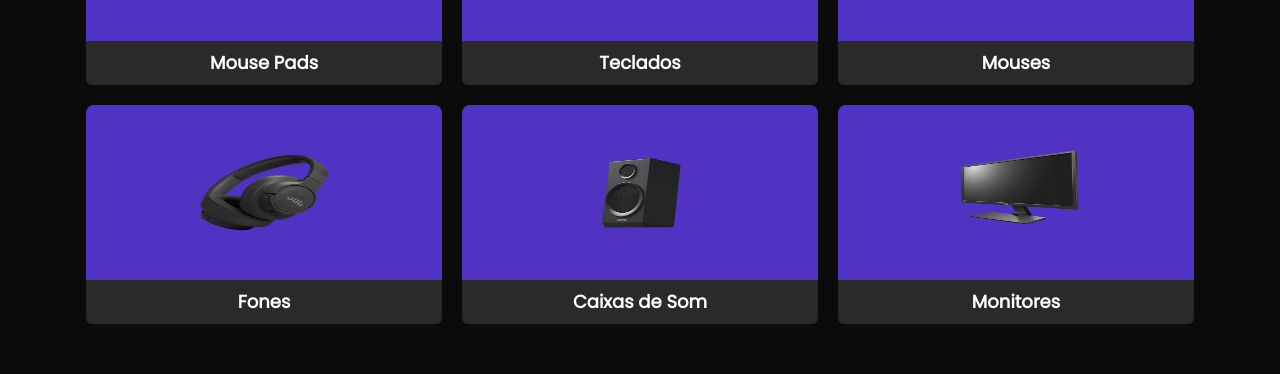
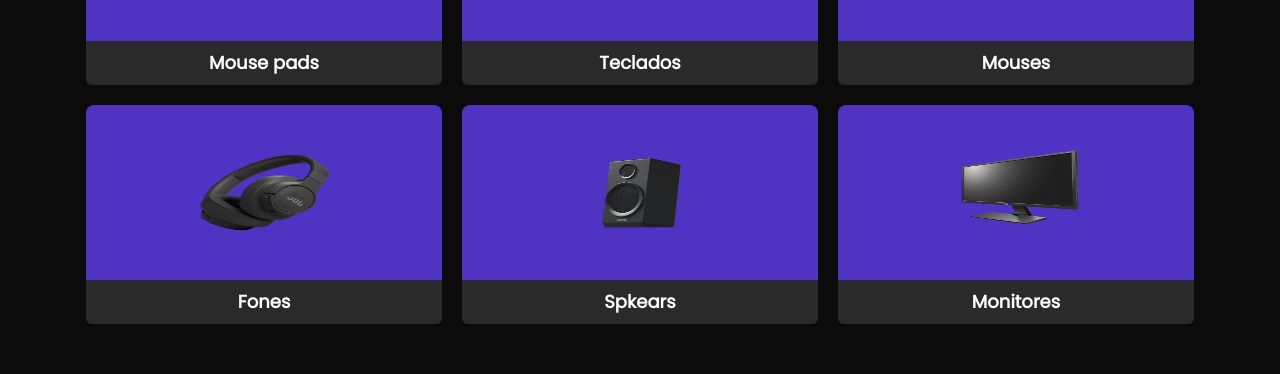
Before and after one commit to Igorwalace/I-Store, a Next.js app: page /pages/catalogo in a window 1280 px wide. Shown: the part 305-679 px from the top of the page. Built offline with nearby package versions, Linux system fonts and the light colour scheme.

Commit message:
array unico

```diff
--- a/src/app/pages/catalogo/arrayProductsCatalogo.tsx
+++ /dev/null
@@ -1,38 +0,0 @@
-export const ProductsCatalogo = [
-    {
-        id: 1,
-        img: '/teclado_catalogo.png',
-        title: 'Teclados',
-        link: '/pages/keyBoard'
-    },
-    {
-        id: 2,
-        img: '/mouse_catalogo_1.png',
-        title: 'Mouses',
-        link: '/pages/mouses'
-    },
-    {
-        id: 3,
-        img: '/monitor_catalogo_1.png',
-        title: 'Monitores',
-        link: '/keyBoard'
-    },
-    {
-        id: 4,
-        img: '/caixa_catalogo_1.png',
-        title: 'Caixas de Som',
-        link: '/keyBoard'
-    },
-    {
-        id: 5,
-        img: '/mouse_pad_catalogo_1.png',
-        title: 'Mouse Pads',
-        link: '/keyBoard'
-    },
-    {
-        id: 6,
-        img: '/phone_banner.png',
-        title: 'Fones',
-        link: '/keyBoard'
-    },
-]
--- a/src/app/pages/catalogo/page.tsx
+++ b/src/app/pages/catalogo/page.tsx
@@ -1,10 +1,14 @@
 import React from 'react'
+import Image from 'next/image'
+import Link from 'next/link'
+
+//Imports React
 import Header from '../header/header'
 import Footer from '../footer/footer'
-import Image from 'next/image'
+import { Products } from '../produtos/ArrayProducts'
+
+//React Icons
 import { GrCatalogOption } from 'react-icons/gr'
-import { ProductsCatalogo } from './arrayProductsCatalogo'
-import Link from 'next/link'
 
 const PageCatalogo = () => {
   return (
@@ -22,20 +26,21 @@ const PageCatalogo = () => {
           <div className='my-5 mb-[80px] flex' >
 
             <div className='flex flex-wrap items-center justify-center gap-5'  >
-              {ProductsCatalogo
+              {Products
+              .filter(Products => Products.type_catalogo == true)
               .sort((a, b)=> Math.random() - 0.5)
               .map((info: any) => (
                 <div key={info.id} className='hover:scale-105 duration-200 cursor-pointer'>
-                  <Link href={info.link} className='bg-[#5033C3] flex items-center justify-center md:min-w-[356px] md:min-h-[175px] h-[150px] w-[160px] rounded-t-lg'>
+                  <Link href={`${info.link_catalogo == 'undefined' ? `/` : `${info.link_catalogo}`}`} className='bg-[#5033C3] flex items-center justify-center md:min-w-[356px] md:min-h-[175px] h-[150px] w-[160px] rounded-t-lg'>
                     <Image
                       className='w-[120px] h-[73px] md:w-[175px] md:h-[89px]'
-                      src={info.img}
+                      src={info.img_catalogo}
                       width={500}
                       height={500}
                       alt="cart"
                     />
                   </Link>
-                  <h1 className='bg-[#2A2A2A] w-full rounded-b-md p-2 text-center md:text-lg font-bold' >{info.title}</h1>
+                  <h1 className='bg-[#2A2A2A] w-full rounded-b-md p-2 text-center md:text-lg font-bold' >{info.title_catalogo}</h1>
                 </div>
               ))}
             </div>
--- a/src/app/pages/home/mouses.tsx
+++ b/src/app/pages/home/mouses.tsx
@@ -12,9 +12,9 @@ const Mouses = () => {
         <>
             <main className='my-5' >
                 <div className='mb-2' >
-                    <h1 className='text-[#ffff] md:text-lg text-base font-bold flex items-center gap-3'><PiMouseSimpleBold  size={20} />MOUSES</h1>
+                    <h1 className='text-[#ffff] md:text-lg text-base font-bold flex items-center gap-3'><PiMouseSimpleBold size={20} />MOUSES</h1>
                 </div>
-               <InfoMouses />
+                <InfoMouses />
             </main>
         </>
     )
--- a/src/app/pages/produtos/ArrayProducts.tsx
+++ b/src/app/pages/produtos/ArrayProducts.tsx
@@ -6,7 +6,11 @@ export const Products = [
         description: 'Aqui vai a descrição',
         type: 'KeyBoard',
         price: 'R$ 229,90',
-        oldPrice: '329,90'
+        oldPrice: '329,90',
+        type_catalogo: true,
+        img_catalogo: '/teclado_catalogo.png',
+        title_catalogo: 'Teclados',
+        link_catalogo: '/pages/keyBoard'
     },
     {
         id: 2,
@@ -14,7 +18,11 @@ export const Products = [
         title: 'Mix Keys Mins',
         type: 'KeyBoard',
         price: 'R$ 231,22',
-        oldPrice: '331,90'
+        oldPrice: '331,90',
+        type_catalogo: true,
+        img_catalogo: '/mouse_catalogo_1.png',
+        title_catalogo: 'Mouses',
+        link_catalogo: '/pages/mouses'
     },
     {
         id: 3,
@@ -22,7 +30,11 @@ export const Products = [
         title: 'Redragron Gamer',
         type: 'KeyBoard',
         price: 'R$ 129,10',
-        oldPrice: '219,90'
+        oldPrice: '219,90',
+        type_catalogo: true,
+        img_catalogo: '/monitor_catalogo_1.png',
+        title_catalogo: 'Monitores',
+        link_catalogo: '/pages/monitores'
     },
     {
         id: 4,
@@ -30,26 +42,38 @@ export const Products = [
         title: 'TH83',
         type: 'KeyBoard',
         price: 'R$ 449,80',
-        oldPrice: '529,90'
+        oldPrice: '529,90',
+        type_catalogo: true,
+        img_catalogo: '/caixa_catalogo_1.png',
+        title_catalogo: 'Spkears',
+        link_catalogo: '/pages/spkears'
     },
     {
-        id: 40,
+        id: 5,
         img: '/keyBoard_5.png',
         title: 'TH83',
         type: 'KeyBoard',
         price: 'R$ 449,80',
-        oldPrice: '529,90'
+        oldPrice: '529,90',
+        type_catalogo: true,
+        img_catalogo: '/mouse_pad_catalogo_1.png',
+        title_catalogo: 'Mouse pads',
+        link_catalogo: '/pages/mousePads'
     },
     {
-        id: 41,
+        id: 6,
         img: '/keyBoard_6.png',
         title: 'TH83',
         type: 'KeyBoard',
         price: 'R$ 449,80',
-        oldPrice: '529,90'
+        oldPrice: '529,90',
+        type_catalogo: true,
+        img_catalogo: '/phone_banner.png',
+        title_catalogo: 'Fones',
+        link_catalogo: '/pages/fones'
     },
     {
-        id: 5,
+        id: 7,
         img: '/mouse_1.png',
         title: 'Linux cc',
         type: 'Mouse',
@@ -57,7 +81,7 @@ export const Products = [
         oldPrice: '829,90'
     },
     {
-        id: 6,
+        id: 8,
         img: '/mouse_2.png',
         title: 'HyperXCloud',
         type: 'Mouse',
@@ -65,7 +89,7 @@ export const Products = [
         oldPrice: '329,90'
     },
     {
-        id: 7,
+        id: 9,
         img: '/mouse_3.png',
         title: 'Mouse Pro Max',
         type: 'Mouse',
@@ -73,7 +97,7 @@ export const Products = [
         oldPrice: '289,90'
     },
     {
-        id: 8,
+        id: 10,
         img: '/mouse_4.png',
         title: 'Mouse S23 Plus',
         type: 'Mouse',
@@ -81,7 +105,7 @@ export const Products = [
         oldPrice: '1029,90'
     },
     {
-        id: 10,
+        id: 11,
         img: '/mouse_5.png',
         title: 'Xr 2017',
         type: 'Mouse',
@@ -89,7 +113,7 @@ export const Products = [
         oldPrice: '1929,90'
     },
     {
-        id: 11,
+        id: 12,
         img: '/mouse_6.png',
         title: '11 2018',
         type: 'Mouse',
@@ -97,7 +121,7 @@ export const Products = [
         oldPrice: '1329,90'
     },
     {
-        id: 9,
+        id: 13,
         img: '/phone_1.png',
         title: 'H7',
         type: 'Phone',
```
